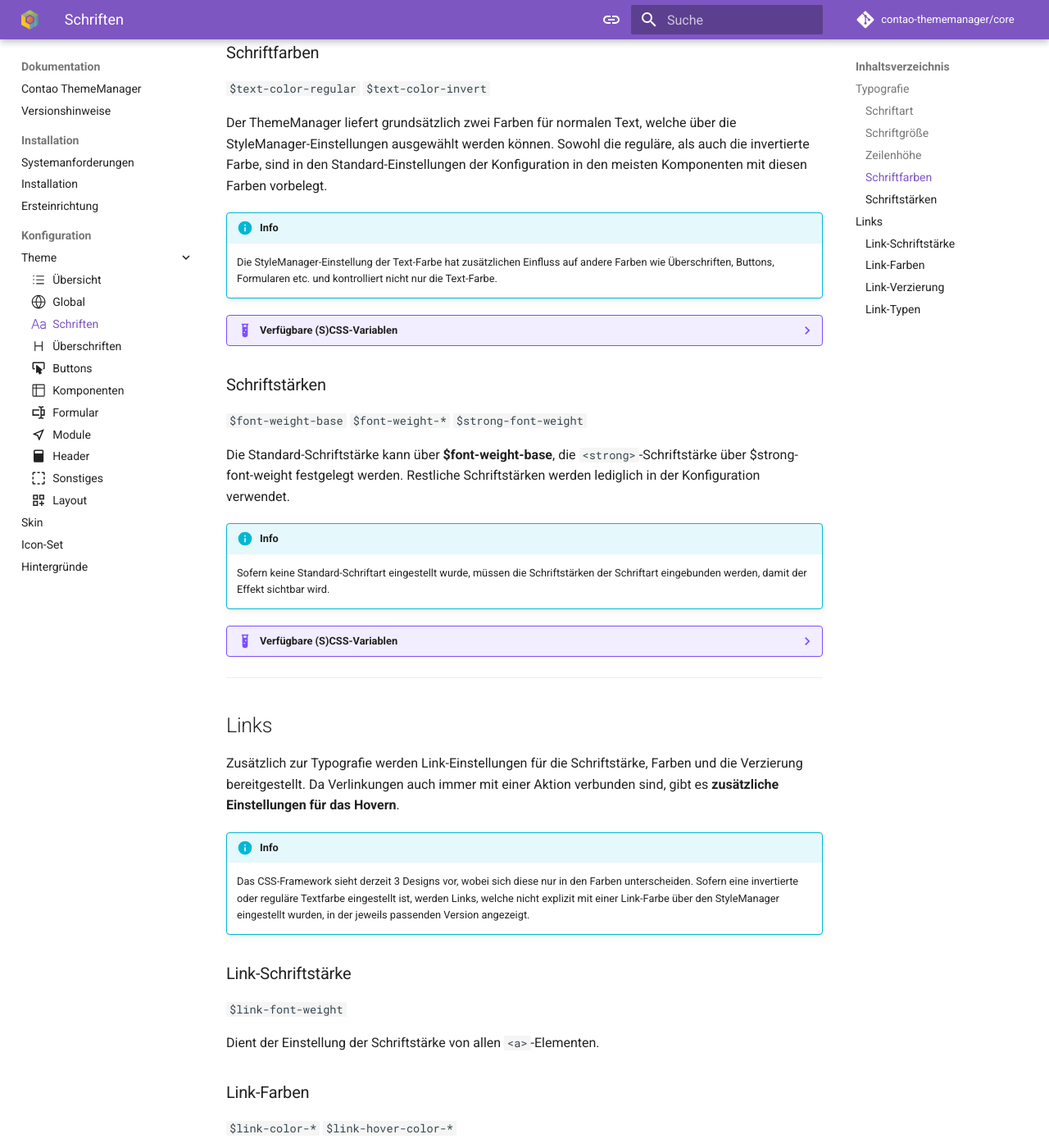
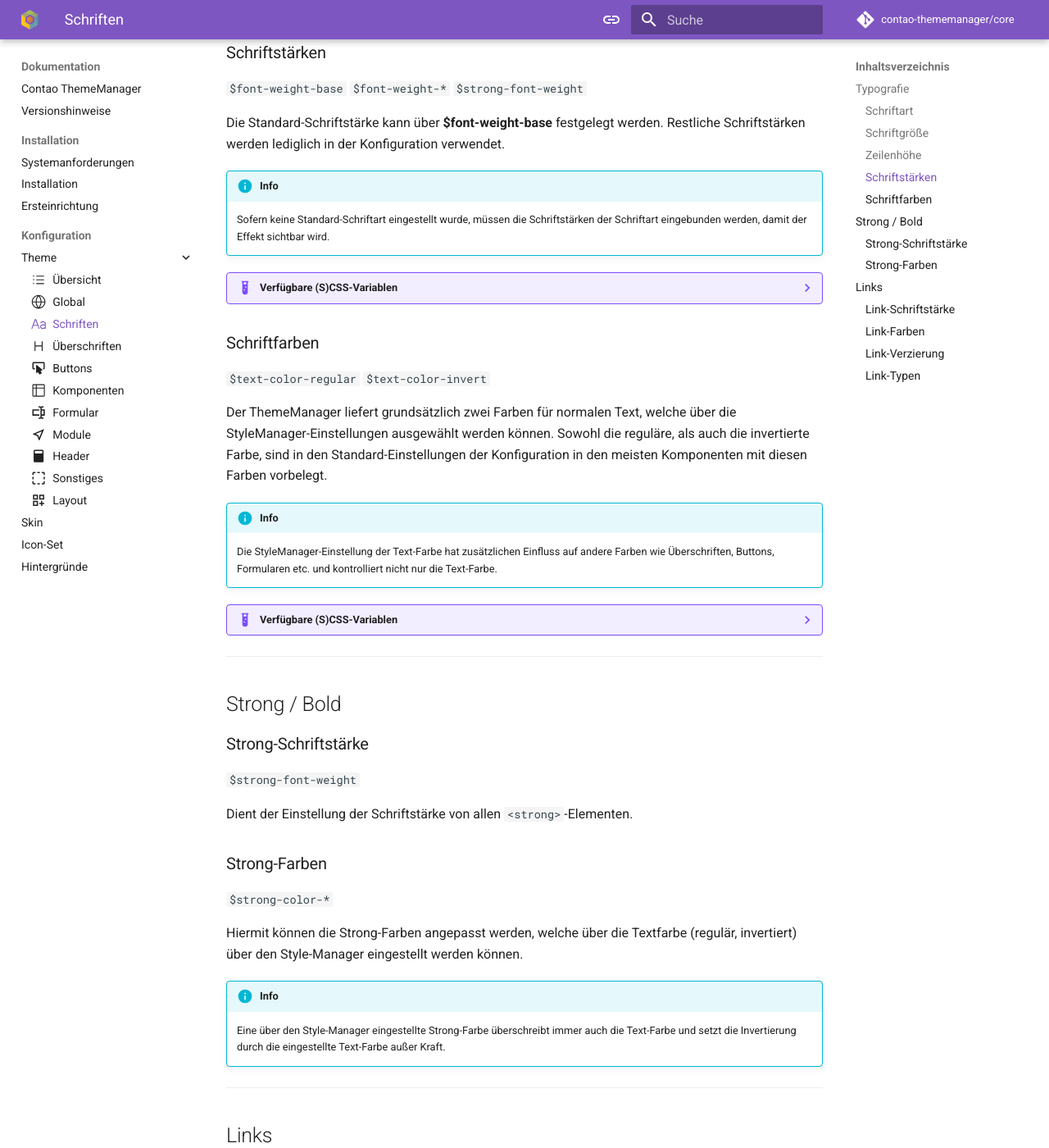
Before and after one commit to contao-thememanager/docs, an MkDocs documentation site: the page built from docs/pages/docs/configuration/theme/fonts.md, in a window 1280 px wide and 1400 px high, scrolled down 1212 px. Shown: the whole window at 82% size. Built offline with MkDocs 1.6.1 and Material for MkDocs 9.7.7, drawn with Linux system fonts in a browser that asks for light colours; comment, search, counter and statistics services are not loaded.

````diff
--- a/docs/pages/docs/configuration/theme/fonts.md
+++ b/docs/pages/docs/configuration/theme/fonts.md
@@ -70,6 +70,39 @@ Dient der Einstellung der vertikalen Zeilenhöhe von Schriften.
     ```
     </div>
 
+### Schriftstärken
+
+`$font-weight-base` `$font-weight-*` `$strong-font-weight`
+
+Die Standard-Schriftstärke kann über **$font-weight-base** festgelegt werden. Restliche Schriftstärken werden lediglich
+in der Konfiguration verwendet.
+
+!!! info
+
+    Sofern keine Standard-Schriftart eingestellt wurde, müssen die Schriftstärken der Schriftart eingebunden werden,
+    damit der Effekt sichtbar wird.
+
+??? example "Verfügbare (S)CSS-Variablen"
+
+    <div class="grid" markdown>
+    ```scss title="SCSS"
+    $font-weight-base
+    $font-weight-light
+    $font-weight-regular
+    $font-weight-medium
+    $font-weight-semibold
+    $font-weight-bold
+    ```
+    ```css title="CSS"
+    var(--fw-base)
+    var(--fw-light)
+    var(--fw-regular)
+    var(--fw-medium)
+    var(--fw-semibold)
+    var(--fw-bold)
+    ```
+    </div>
+
 ### Schriftfarben
 
 `$text-color-regular` `$text-color-invert`
@@ -97,38 +130,27 @@ Komponenten mit diesen Farben vorbelegt.
     ```
     </div>
 
-### Schriftstärken
+---
 
-`$font-weight-base` `$font-weight-*` `$strong-font-weight`
+## Strong / Bold
 
-Die Standard-Schriftstärke kann über **$font-weight-base**, die `<strong>`-Schriftstärke über $strong-font-weight
-festgelegt werden. Restliche Schriftstärken werden lediglich in der Konfiguration verwendet.
+### Strong-Schriftstärke
+
+`$strong-font-weight`
+
+Dient der Einstellung der Schriftstärke von allen `<strong>`-Elementen.
+
+### Strong-Farben
+
+`$strong-color-*`
+
+Hiermit können die Strong-Farben angepasst werden, welche über die Textfarbe (regulär, invertiert) über den
+Style-Manager eingestellt werden können.
 
 !!! info
 
-    Sofern keine Standard-Schriftart eingestellt wurde, müssen die Schriftstärken der Schriftart eingebunden werden,
-    damit der Effekt sichtbar wird.
-
-??? example "Verfügbare (S)CSS-Variablen"
-
-    <div class="grid" markdown>
-    ```scss title="SCSS"
-    $font-weight-base
-    $font-weight-light
-    $font-weight-regular
-    $font-weight-medium
-    $font-weight-semibold
-    $font-weight-bold
-    ```
-    ```css title="CSS"
-    var(--fw-base)
-    var(--fw-light)
-    var(--fw-regular)
-    var(--fw-medium)
-    var(--fw-semibold)
-    var(--fw-bold)
-    ```
-    </div>
+    Eine über den Style-Manager eingestellte Strong-Farbe überschreibt immer auch die Text-Farbe und setzt die Invertierung
+    durch die eingestellte Text-Farbe außer Kraft.
 
 ---
 
````
